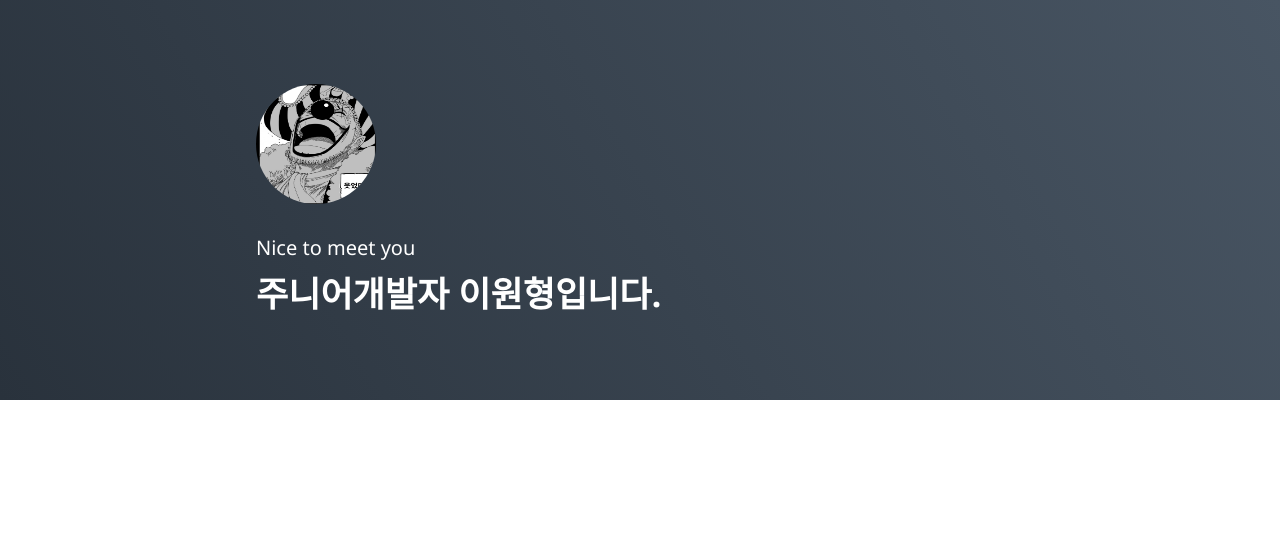
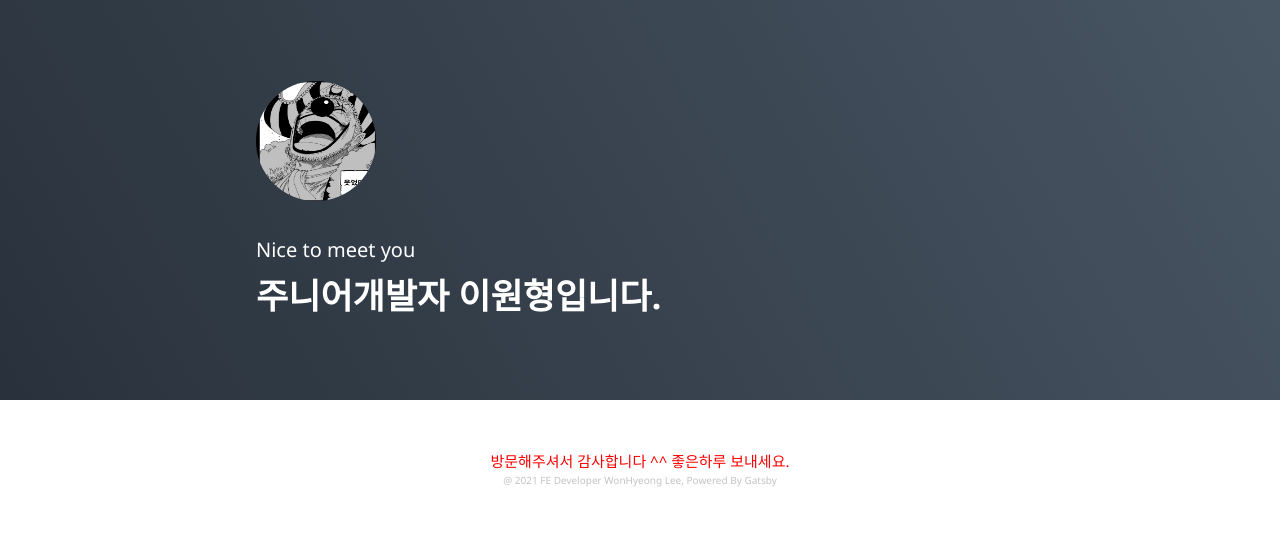
Before and after one commit to WonhyeongLee/WonhyeongLee.github.io, a Gatsby site: page / in a window 1280 px wide. Built offline with nearby package versions, Linux system fonts and the light colour scheme; Gatsby itself is replaced by a stand-in of ours.

Commit message:
:sparkles: Footer.tsx 작성, 추가

```diff
--- /dev/null
+++ b/src/components/common/footer/Footer.tsx
@@ -0,0 +1,29 @@
+import styled from '@emotion/styled'
+import React from 'react'
+
+const FooterWrapper = styled.div`
+  display: grid;
+  place-items: center;
+  margin-top: auto;
+  padding: 50px 0;
+  font-size: 15px;
+  text-align: center;
+  line-height: 1.5;
+`
+const FooterComment = styled.p`
+  color: #c4c3c3;
+  font-size: 10px;
+`
+const Footer: React.FC = () => {
+  return (
+    <FooterWrapper>
+      방문해주셔서 감사합니다 ^^ 좋은하루 보내세요.
+      <br />
+      <FooterComment>
+        @ 2021 FE Developer WonHyeong Lee, Powered By Gatsby
+      </FooterComment>
+    </FooterWrapper>
+  )
+}
+
+export default Footer
--- a/src/components/main/Introduction.tsx
+++ b/src/components/main/Introduction.tsx
@@ -19,6 +19,7 @@ const Wrapper = styled.div`
 `
 
 const SubTitle = styled.div`
+  margin-top: 5px;
   font-size: 20px;
   font-weight: 400;
 `
--- a/src/pages/index.tsx
+++ b/src/pages/index.tsx
@@ -2,6 +2,7 @@ import React, { FunctionComponent } from 'react'
 import styled from '@emotion/styled'
 import GlobalStyle from 'components/common/GlobalStyle'
 import Introduction from 'components/main/Introduction'
+import Footer from 'components/common/footer/Footer'
 
 const Container = styled.div`
   display: flex;
@@ -13,6 +14,7 @@ const IndexPage: FunctionComponent = function () {
     <Container>
       <GlobalStyle />
       <Introduction />
+      <Footer />
     </Container>
   )
 }
```
